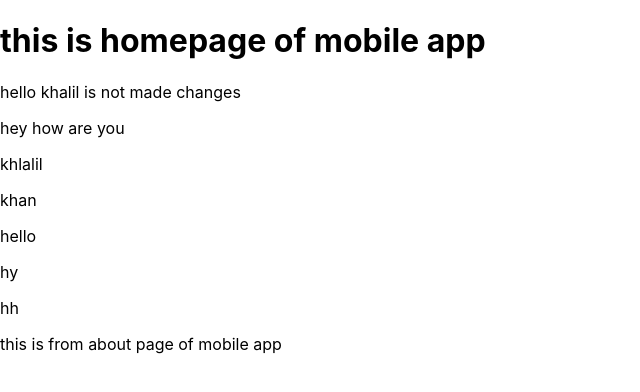
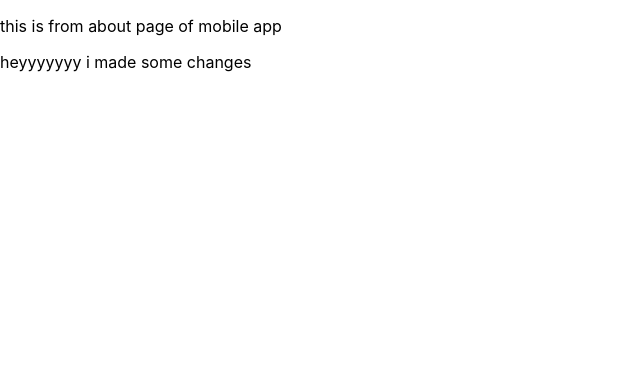
Before and after one commit to khalilkhan-Dev/mobile, a React (Create React App) app: page / in a window 1280 px wide. Shown: the top 392 px of the page, without its empty margins (0-640 px from the left). Built offline with nearby package versions, Linux system fonts and the light colour scheme.

Commit message:
made chnages

```diff
--- a/src/components/About.jsx
+++ b/src/components/About.jsx
@@ -3,7 +3,8 @@ import React from 'react'
 const About = () => {
   return (
     <>
-    <p>this is from about page of mobile app</p></>
+    <p>this is from about page of mobile app</p>
+    <p>heyyyyyyy i made some changes</p></>
   )
 }
 
--- a/src/components/Home.jsx
+++ b/src/components/Home.jsx
@@ -4,15 +4,6 @@ import About from './About'
 const Home = () => {
   return (
     <>
-    <h1>this is homepage of mobile app</h1>
-
-    <p>hello khalil is not made changes </p>
-    <p>hey how are you</p>
-    <p>khlalil</p>
-    <p>khan</p>
-    <p>hello</p>
-    <p>hy</p>
-    <p>hh</p>
     <About/>
 
     </>
```
